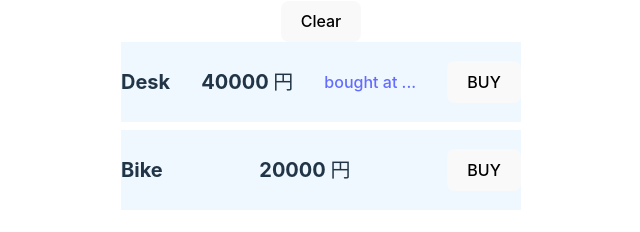
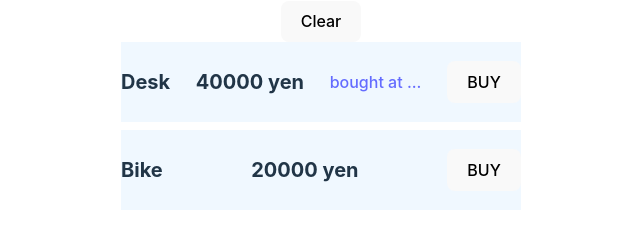
Before and after one commit to sho-ito-1027/vue3-sample-by-udemy, a Vue app in the folder vue-sample/: page / in a window 1280 px wide. Shown: the part 382-614 px from the top of the page, without its empty margins (319-959 px from the left). Built offline with nearby package versions, Linux system fonts and the light colour scheme.

Commit message:
commit course 25

```diff
--- a/vue-sample/src/components/Payment.vue
+++ b/vue-sample/src/components/Payment.vue
@@ -1,4 +1,5 @@
 <script setup lang="ts">
+import { computed } from '@vue/reactivity';
 import { reactive } from 'vue';
 
 const item1 = reactive({
@@ -23,6 +24,16 @@ const clear = () => {
 }
 
 const message: string = ''
+
+const budget: number = 50000
+
+const priceLabel = computed(() => {
+    if (item1.price > budget) {
+        return 'too expensive...'
+    }
+    return item1.price + ' yen'
+})
+
 </script>
 
 <template>
@@ -33,13 +44,13 @@ const message: string = ''
         <button v-on:click="clear">Clear</button>
         <div class="payment">
             <label>{{ item1.name }}</label>
-            <label>{{ item1.price }} 円</label>
+            <label>{{ priceLabel }}</label>
             <a v-bind:href="url1">bought at ...</a>
             <button v-on:click="buy(item1.name)">BUY</button>
         </div>
         <div class="payment">
             <label>{{ item2.name }}</label>
-            <label>{{ item2.price }} 円</label>
+            <label>{{ item2.price + ' yen' }}</label>
             <button v-on:click="buy(item1.name)">BUY</button>
         </div>
     </div>
```
